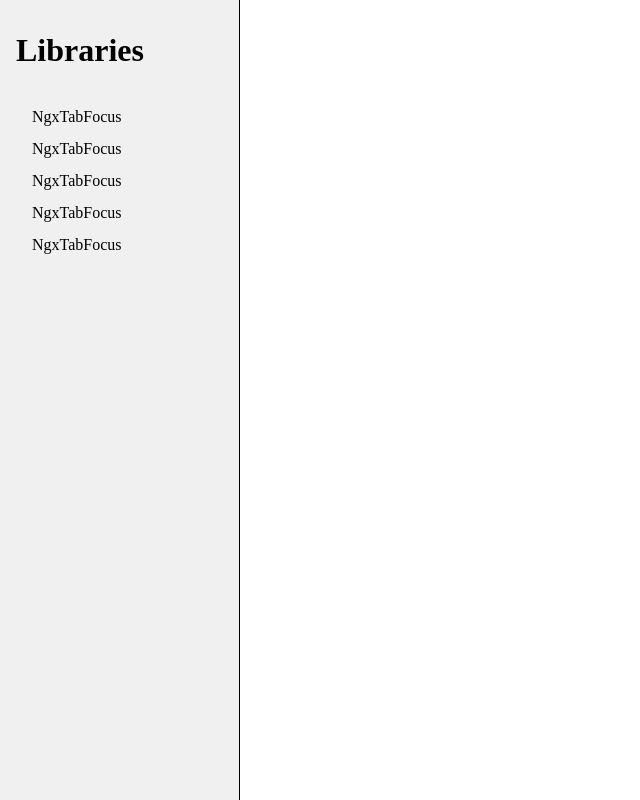
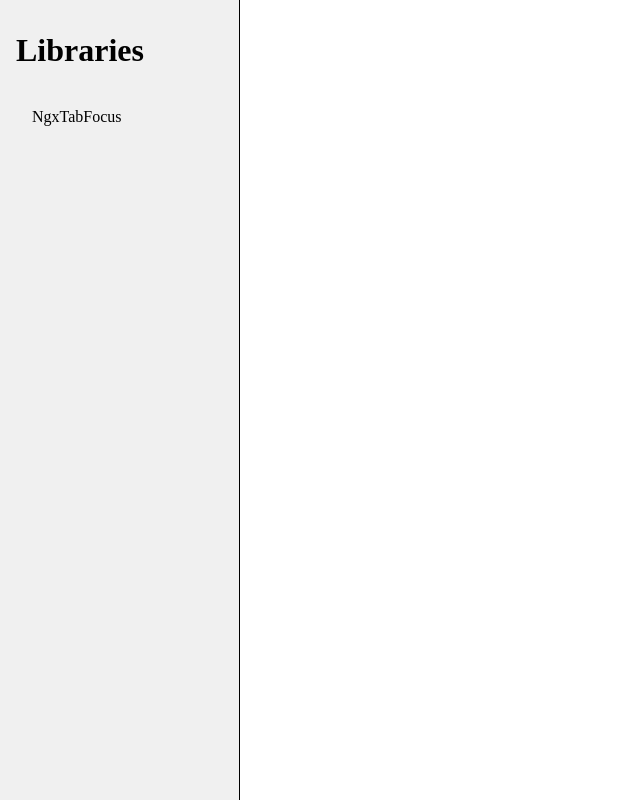
Before and after one commit to rautils/ngx-tab-focus, an Angular app: page / in a window 1280 px wide. Shown: the whole page, without its empty margins (0-640 px from the left). Built offline with nearby package versions, Linux system fonts and the light colour scheme.

Commit message:
chore(demo): move folder

```diff
--- a/projects/rautils-demo/src/app/app.module.ts
+++ b/projects/rautils-demo/src/app/app.module.ts
@@ -2,7 +2,7 @@ import { BrowserModule } from '@angular/platform-browser';
 import { NgModule } from '@angular/core';
 
 import { AppRoutingModule } from './app-routing.module';
-import { AppComponent } from './app.component';
+import { AppComponent } from './pages';
 
 import { NgxTabFocusDemoModule } from './modules/ngx-tab-focus-demo/ngx-tab-focus-demo.module';
 
--- /dev/null
+++ b/projects/rautils-demo/src/app/pages/index.ts
@@ -0,0 +1 @@
+export * from './main/app.component';
--- a/projects/rautils-demo/src/app/app.component.scss
+++ b/projects/rautils-demo/src/app/pages/main/app.component.scss
@@ -34,10 +34,14 @@
 	}
 
 	li {
+		height: 2rem;
+
+		display: flex;
+		align-items: center;
+		justify-content: flex-start;
+
 		a {
-			display: inline-block;
 			position: relative;
-			line-height: 2rem;
 
 			&.active,
 			&:focus,
@@ -47,7 +51,7 @@
 					display: block;
 
 					position: absolute;
-					top: 0.5rem;
+					top: 0;
 					left: -1rem;
 
 					width: 0;
--- a/projects/rautils-demo/src/app/app.component.ts
+++ b/projects/rautils-demo/src/app/pages/main/app.component.ts
@@ -10,10 +10,6 @@ export class AppComponent implements OnInit {
 
 	public libraries: {path: string, name: string}[] = [
 		{name: 'NgxTabFocus', path: 'ngx-tab-focus'},
-		{name: 'NgxTabFocus', path: 'ngx-tab-focus1'},
-		{name: 'NgxTabFocus', path: 'ngx-tab-focus2'},
-		{name: 'NgxTabFocus', path: 'ngx-tab-focus3'},
-		{name: 'NgxTabFocus', path: 'ngx-tab-focus4'},
 	];
 
 	constructor(private route: ActivatedRoute, private router: Router) {}
```
Also changed, not shown: projects/rautils-demo/src/app/pages/main/app.component.html (renamed from projects/rautils-demo/src/app/app.component.html).
